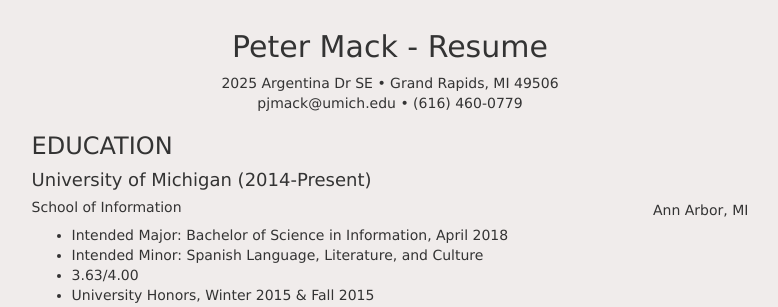
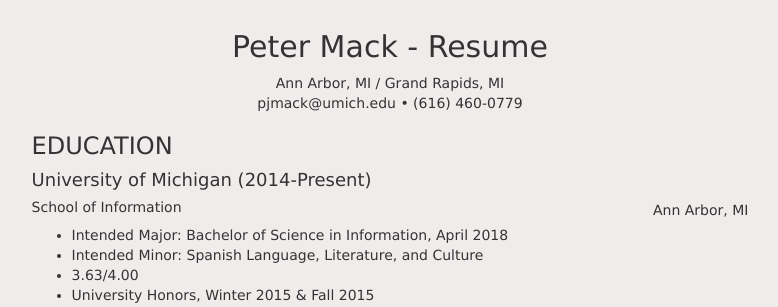
Before and after one commit to mackpet/peterwebsite-SI206, a Python web app: template templates/resume.html in a window 1280 px wide. Shown: the part 54-361 px from the top of the page, without its empty margins (250-1028 px from the left). Run offline with Jinja, Linux system fonts and the light colour scheme; the template is opened without the code that fills it, so the values that code supplies are empty; some libraries are stand-ins or nearby versions.

Commit message:
Fixed W3C errors
stray input tag, also remove my address on second thought

```diff
--- a/templates/base.html
+++ b/templates/base.html
@@ -28,7 +28,7 @@
 
 	<nav>
 		<p id="header-name" class="mobile-header">PETER MACK</p>
-		<input type="checkbox" id="checkbox" class="mobile-header"></input>
+		<input type="checkbox" id="checkbox" class="mobile-header">
 		<label for="checkbox" class="glyphicon glyphicon-menu-hamburger mobile-header"></label>
 
 		<ul class="nav nav-pills no-bg-color nav-justified nav-collapse">
--- a/templates/resume.html
+++ b/templates/resume.html
@@ -10,7 +10,7 @@
 
 {% block content %}
 <div class="contact resume resume-title">
-<p>2025 Argentina Dr SE • Grand Rapids, MI 49506 <br>
+<p>Ann Arbor, MI / Grand Rapids, MI <br>
 pjmack@umich.edu • (616) 460-0779</p>
 </div>
 
```
